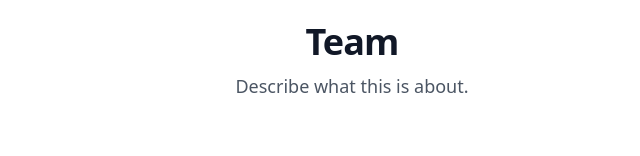
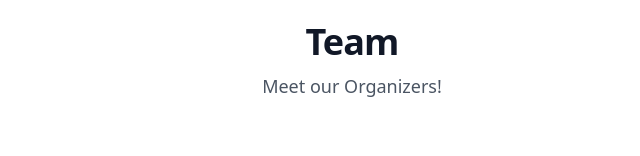
Before and after one commit to CodeandCoffeeCommunity/boston-code-and-coffee, a Next.js app: page /organizers in a window 1280 px wide. Shown: the part 165-321 px from the top of the page, without its empty margins (288-928 px from the left). Built offline with nearby package versions, Linux system fonts and the light colour scheme; grey boxes are pictures that could not be loaded.

Commit message:
addressed PR comments

```diff
--- a/app/organizers/page.tsx
+++ b/app/organizers/page.tsx
@@ -25,7 +25,7 @@ const team = [
 export default function Organizers() {
   return (
 
-    <Wrapper title="Team" description="Describe what this is about.">
+    <Wrapper title="Team" description="Meet our Organizers!">
           <ul
             className="flex flex-wrap justify-center flex-auto mt-10 text-center"
           >
--- a/components/Card.tsx
+++ /dev/null
@@ -1,9 +0,0 @@
-const Card = () => {
-  return(
-    <li>
-
-    </li>
-  )
-}
-
-export default Card
--- a/components/layout/NavBar.tsx
+++ b/components/layout/NavBar.tsx
@@ -3,7 +3,6 @@ import Link from "next/link";
 
 export default function NavBar() {
   return (
-    // <nav className="mx-auto max-w-7xl px-5 mb-9">
       <nav className="py-9 px-4 self-start">
       <Link href={"/"}>
         <div className="flex items-start justify-start">
--- a/components/layout/Wrapper.tsx
+++ b/components/layout/Wrapper.tsx
@@ -1,7 +1,6 @@
 
 export default function Wrapper({children, title, description}: any) {
   return (
-    // <div className="isolate bg-white px-6 py-24 sm:py-32 lg:px-8">
     <div className="px-4 min-w-full">
       <div className="mx-auto max-w-2xl text-center">
         <h2 className="text-3xl font-bold tracking-tight text-gray-900 sm:text-4xl">
```
Also changed, not shown: components/layout/logo.png (deleted), components/layout/logo.svg (added).
